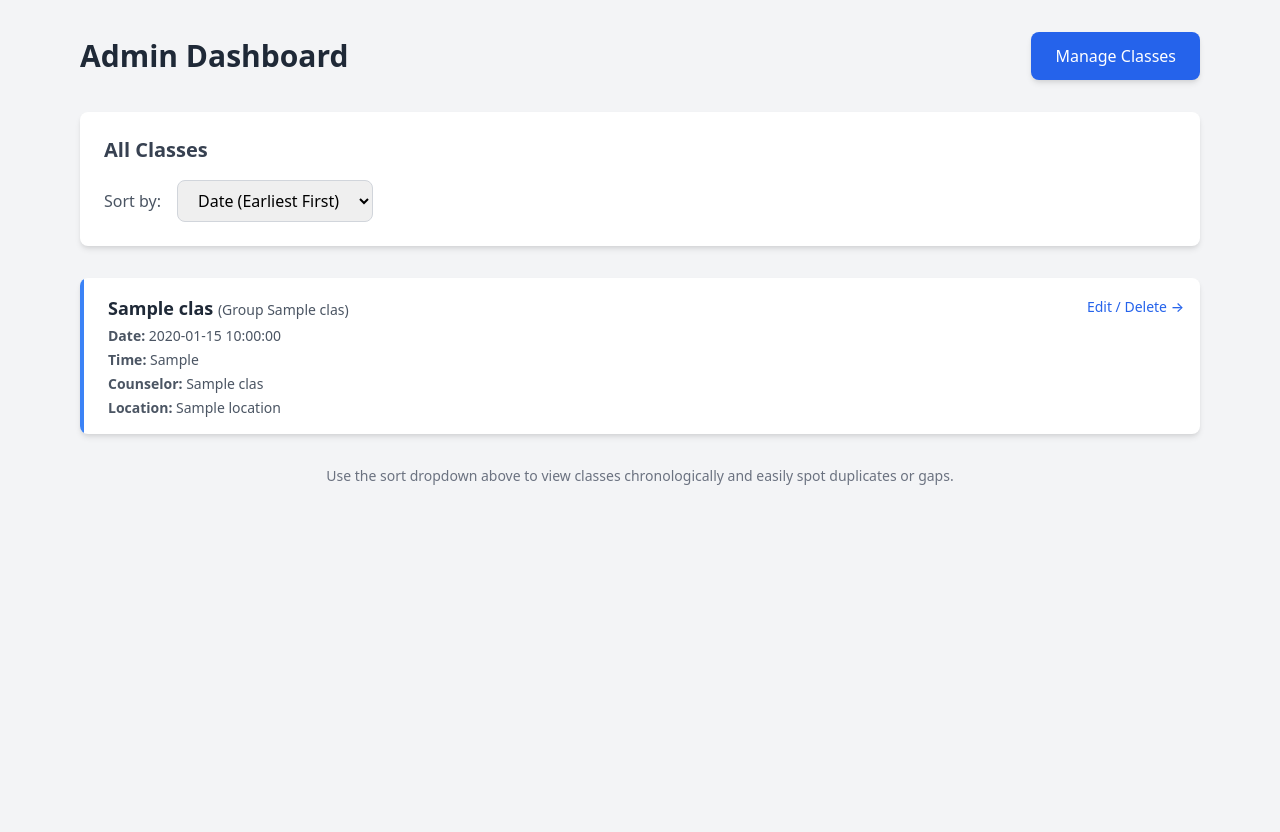
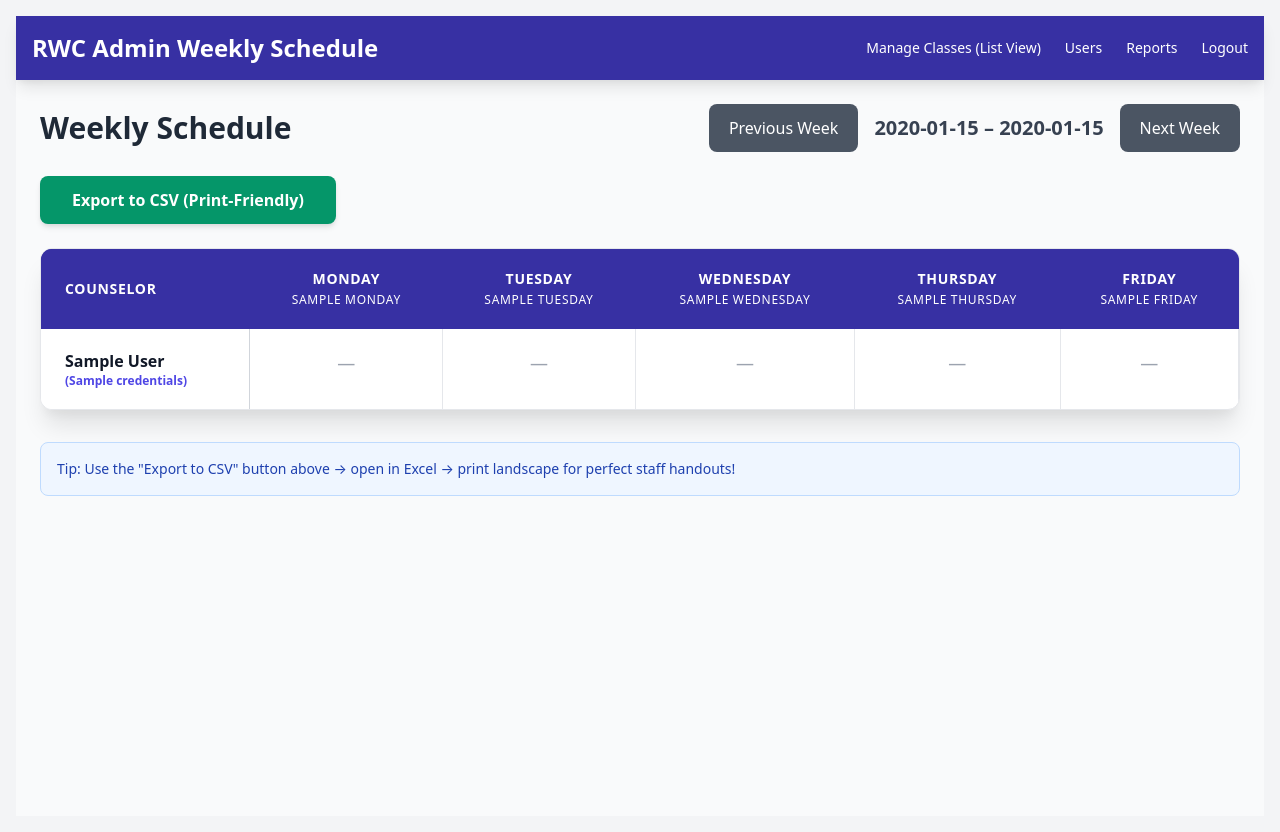
Before and after one commit to lebright85/rwc, a Flask app: template templates/admin_dashboard.html in a window 1280 px wide. Shown: the part 60-892 px from the top of the page. Before the commit the page ends 545 px from the top, so only its background shows below. Run offline with Flask 3, Linux system fonts and the light colour scheme; the template is opened without the code that fills it: most values are stand-ins (such as "Sample title", 1, 10 or a date in 2020); some libraries are stand-ins or nearby versions.

Commit message:
Revamp admin dashboard with new layout and features
Updated the admin dashboard layout to include a top navigation bar, export button, and improved weekly schedule display.

```diff
--- a/templates/admin_dashboard.html
+++ b/templates/admin_dashboard.html
@@ -1,67 +1,111 @@
 {% extends 'base.html' %}
 {% block content %}
-<div class="max-w-6xl mx-auto p-4">
-    <div class="flex justify-between items-center mb-8">
-        <h1 class="text-3xl font-bold text-gray-800">Admin Dashboard</h1>
-        <a href="{{ url_for('manage_classes') }}" class="bg-blue-600 text-white px-6 py-3 rounded-lg font-medium hover:bg-blue-700 shadow-md">
-            Manage Classes
-        </a>
+<div class="min-h-screen bg-gray-50">
+    <!-- Top Navigation Bar -->
+    <div class="bg-indigo-800 text-white shadow-lg">
+        <div class="max-w-7xl mx-auto px-4 py-4 flex justify-between items-center">
+            <h1 class="text-2xl font-bold">RWC Admin Weekly Schedule</h1>
+            <div class="flex gap-6 text-sm">
+                <a href="{{ url_for('manage_classes') }}" class="hover:underline font-medium">Manage Classes (List View)</a>
+                <a href="{{ url_for('manage_users') }}" class="hover:underline">Users</a>
+                <a href="{{ url_for('reports') }}" class="hover:underline">Reports</a>
+                <a href="{{ url_for('logout') }}" class="hover:underline">Logout</a>
+            </div>
+        </div>
     </div>
 
-    <!-- Sort Controls -->
-    <div class="bg-white rounded-lg shadow-md p-6 mb-8">
-        <h2 class="text-xl font-semibold mb-4 text-gray-700">All Classes</h2>
-        <form method="GET" class="flex items-center space-x-4">
-            <label class="font-medium text-gray-600">Sort by:</label>
-            <select name="sort_by" onchange="this.form.submit()" class="border border-gray-300 rounded-lg px-4 py-2 focus:outline-none focus:ring-2 focus:ring-blue-500">
-                <option value="date_asc" {% if sort_by == 'date_asc' %}selected{% endif %}>Date (Earliest First)</option>
-                <option value="date_desc" {% if sort_by == 'date_desc' %}selected{% endif %}>Date (Latest First)</option>
-                <option value="group" {% if sort_by == 'group' %}selected{% endif %}>Group Name</option>
-            </select>
-        </form>
-    </div>
+    <!-- Main Weekly Schedule -->
+    <div class="max-w-7xl mx-auto p-6">
+        <div class="flex justify-between items-center mb-6">
+            <h2 class="text-3xl font-bold text-gray-800">
+                Weekly Schedule
+            </h2>
+            <div class="flex items-center gap-4">
+                <a href="{{ url_for('admin_dashboard', week_offset=week_offset - 1) }}"
+                   class="bg-gray-600 text-white px-5 py-3 rounded-lg hover:bg-gray-700 font-medium">
+                    Previous Week
+                </a>
+                <div class="text-xl font-bold text-gray-700">
+                    {{ week_start.strftime('%B %d') }} – {{ week_end.strftime('%B %d, %Y') }}
+                </div>
+                <a href="{{ url_for('admin_dashboard', week_offset=week_offset + 1) }}"
+                   class="bg-gray-600 text-white px-5 py-3 rounded-lg hover:bg-gray-700 font-medium">
+                    Next Week
+                </a>
+            </div>
+        </div>
 
-    <!-- Classes List -->
-    <div class="bg-white rounded-lg shadow-md overflow-hidden">
-        {% if classes %}
-        <div class="space-y-4">
-            {% for class in classes %}
-            <div class="border-l-4 {% if class.locked %}border-red-500{% else %}border-blue-500{% endif %} pl-6 pr-4 py-4 hover:bg-gray-50 transition">
-                <div class="flex justify-between items-start">
-                    <div class="flex-1">
-                        <h3 class="text-lg font-bold text-gray-800">
-                            {{ class.class_name }}
-                            <span class="text-sm font-normal text-gray-600">(Group {{ class.group_name }})</span>
-                        </h3>
-                        <div class="mt-1 text-sm text-gray-600 space-y-1">
-                            <p><strong>Date:</strong> {{ class.date }}</p>
-                            <p><strong>Time:</strong> {{ class.group_hours }}</p>
-                            <p><strong>Counselor:</strong> {{ class.counselor_name or 'Unassigned' }}</p>
-                            <p><strong>Location:</strong> {{ class.location or 'Not specified' }}</p>
-                            {% if class.recurring == 1 %}
-                            <p class="text-green-600 font-medium">Recurring Weekly</p>
+        <!-- Export Button -->
+        <div class="mb-6">
+            <a href="{{ url_for('export_weekly_schedule', week_offset=week_offset) }}"
+               class="inline-block bg-green-600 text-white px-8 py-3 rounded-lg hover:bg-green-700 font-bold shadow-md">
+                Export to CSV (Print-Friendly)
+            </a>
+        </div>
+
+        <!-- Schedule Table -->
+        <div class="bg-white rounded-xl shadow-xl overflow-hidden border border-gray-200">
+            <table class="min-w-full table-auto">
+                <thead class="bg-indigo-800 text-white">
+                    <tr>
+                        <th class="px-6 py-5 text-left text-sm font-bold uppercase tracking-wider sticky left-0 bg-indigo-800 z-20">
+                            Counselor
+                        </th>
+                        <th class="px-6 py-5 text-center text-sm font-bold uppercase tracking-wider">
+                            Monday<br><span class="text-xs font-normal">{{ dates.monday }}</span>
+                        </th>
+                        <th class="px-6 py-5 text-center text-sm font-bold uppercase tracking-wider">
+                            Tuesday<br><span class="text-xs font-normal">{{ dates.tuesday }}</span>
+                        </th>
+                        <th class="px-6 py-5 text-center text-sm font-bold uppercase tracking-wider">
+                            Wednesday<br><span class="text-xs font-normal">{{ dates.wednesday }}</span>
+                        </th>
+                        <th class="px-6 py-5 text-center text-sm font-bold uppercase tracking-wider">
+                            Thursday<br><span class="text-xs font-normal">{{ dates.thursday }}</span>
+                        </th>
+                        <th class="px-6 py-5 text-center text-sm font-bold uppercase tracking-wider">
+                            Friday<br><span class="text-xs font-normal">{{ dates.friday }}</span>
+                        </th>
+                    </tr>
+                </thead>
+                <tbody class="divide-y divide-gray-200">
+                    {% for counselor in counselors %}
+                    <tr class="hover:bg-gray-50 transition-colors">
+                        <td class="px-6 py-5 font-bold text-gray-900 sticky left-0 bg-white z-10 border-r border-gray-300 whitespace-nowrap">
+                            {{ counselor.full_name }}
+                            {% if counselor.credentials %}
+                            <span class="text-indigo-600 text-xs block">({{ counselor.credentials }})</span>
                             {% endif %}
-                            {% if class.locked %}
-                            <p class="text-red-600 font-medium">Locked</p>
+                        </td>
+                        {% for day in ['monday', 'tuesday', 'wednesday', 'thursday', 'friday'] %}
+                        <td class="px-6 py-5 text-center align-top min-h-40 border-r border-gray-200 last:border-r-0">
+                            {% set day_classes = schedule[counselor.id][day] %}
+                            {% if day_classes %}
+                                {% for class in day_classes|sort(attribute='time') %}
+                                <div class="mb-4 p-4 bg-gradient-to-br from-indigo-50 to-indigo-100 rounded-lg border border-indigo-300 shadow hover:shadow-lg transition-shadow">
+                                    <div class="text-xs font-bold text-indigo-900">{{ class.time }}</div>
+                                    <div class="font-semibold text-gray-800">{{ class.class_name }}</div>
+                                    <div class="text-sm text-gray-700 font-medium">{{ class.group_name }}</div>
+                                    {% if class.location %}
+                                    <div class="text-xs text-gray-500 italic mt-1">{{ class.location }}</div>
+                                    {% endif %}
+                                </div>
+                                {% endfor %}
+                            {% else %}
+                                <span class="text-gray-400 text-lg">—</span>
                             {% endif %}
-                        </div>
-                    </div>
-                    <div class="ml-4">
-                        <a href="{{ url_for('manage_classes') }}#class_{{ class.id }}" class="text-blue-600 hover:underline text-sm font-medium">
-                            Edit / Delete →
-                        </a>
-                    </div>
-                </div>
-            </div>
-            {% endfor %}
+                        </td>
+                        {% endfor %}
+                    </tr>
+                    {% endfor %}
+                </tbody>
+            </table>
         </div>
-        {% else %}
-        <p class="text-center text-gray-500 py-12">No classes found.</p>
-        {% endif %}
-    </div>
 
-    <div class="mt-8 text-center text-sm text-gray-500">
-        Use the sort dropdown above to view classes chronologically and easily spot duplicates or gaps.
+        <!-- Print Tip -->
+        <div class="mt-8 bg-blue-50 border border-blue-200 rounded-lg p-4 text-sm text-blue-800">
+            Tip: Use the "Export to CSV" button above → open in Excel → print landscape for perfect staff handouts!
+        </div>
     </div>
 </div>
 {% endblock %}
```
